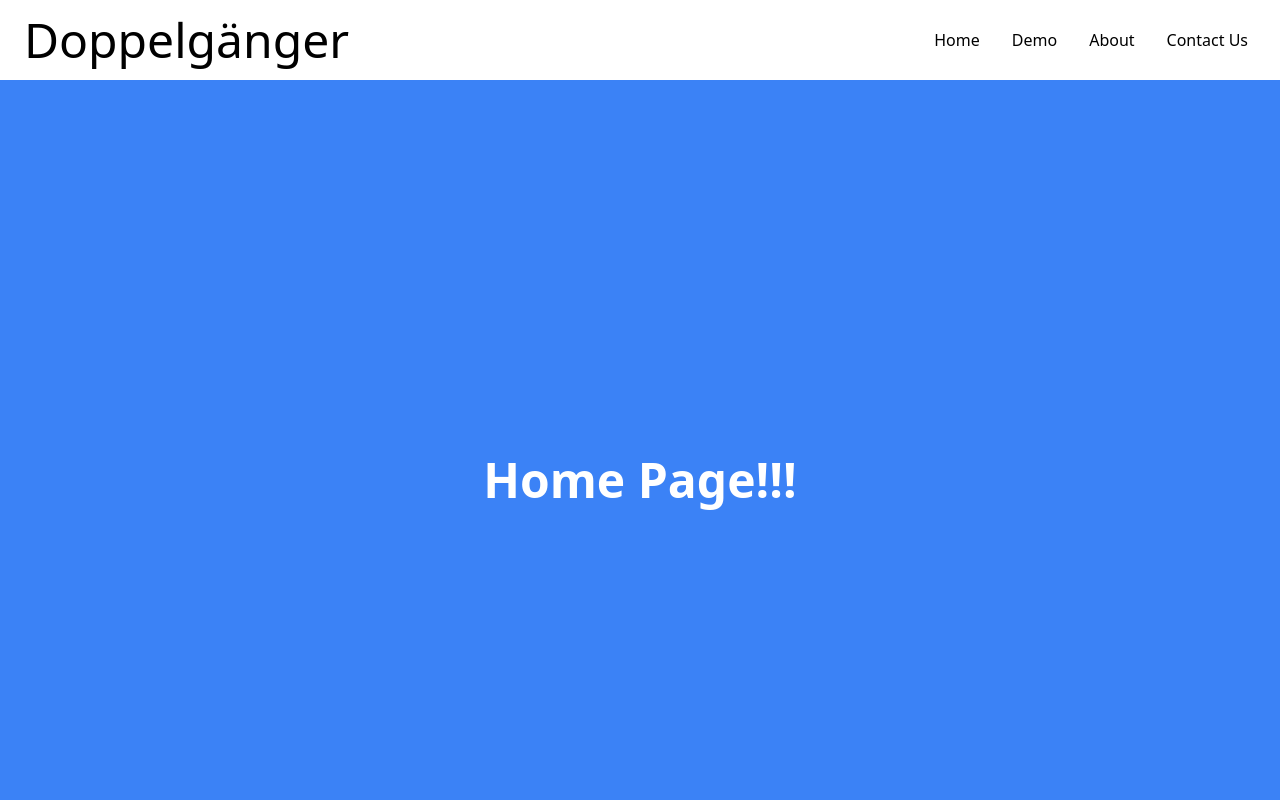
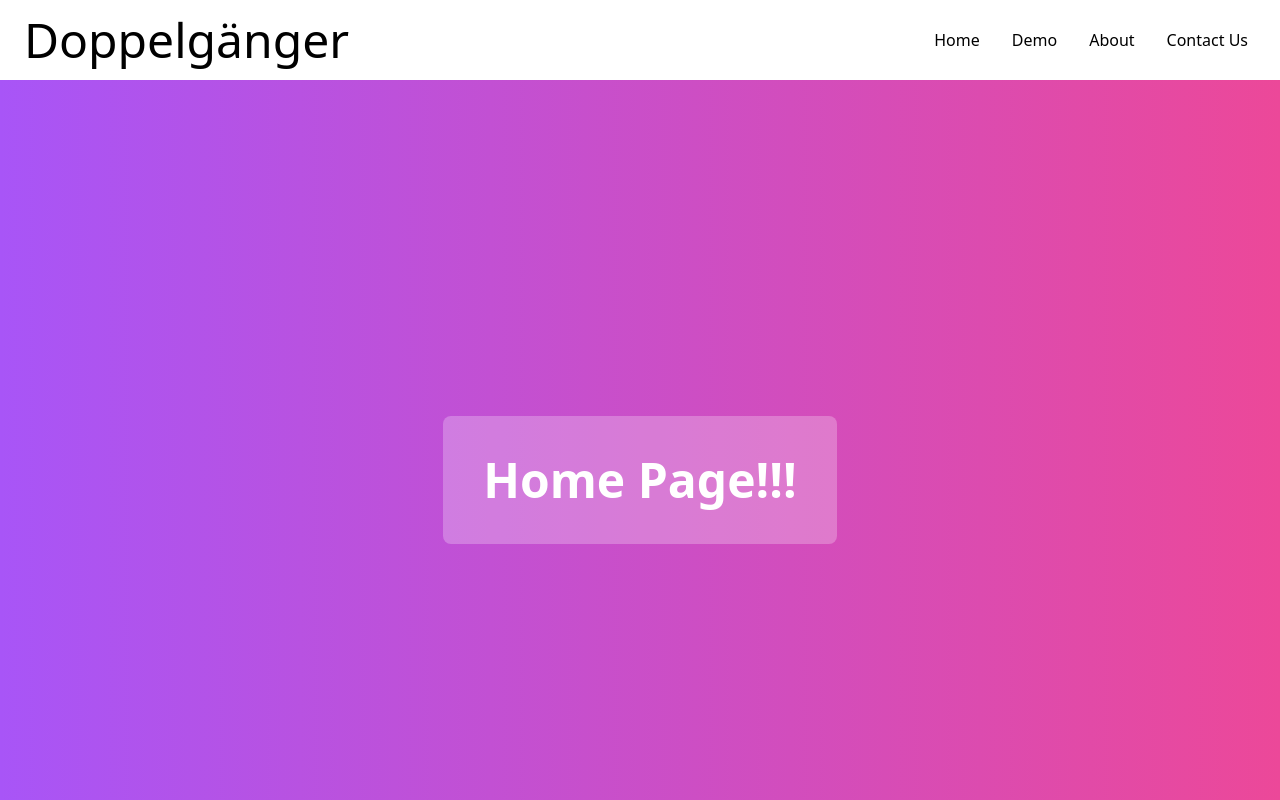
Before and after one commit to KeinoC/Doppleganger, a React (Create React App) app in the folder client/: page / in a window 1280 px wide. Shown: the top 800 px of the page. Built offline with nearby package versions, Linux system fonts and the light colour scheme.

Commit message:
created a backgdound transparent card in home component

```diff
--- a/client/src/Home/HomePage.jsx
+++ b/client/src/Home/HomePage.jsx
@@ -2,8 +2,10 @@
 
 export default function Home() {
     return (
-        <div className="min-h-screen flex items-center justify-center bg-blue-500">
+        <div className="min-h-screen flex items-center justify-center bg-gradient-to-r from-purple-500 to-pink-500">
+            <div className="bg-white bg-opacity-25 rounded-lg p-10">
             <h1 className="text-5xl text-white font-bold">Home Page!!!</h1>
+            </div>
         </div>
     )
 }
```
